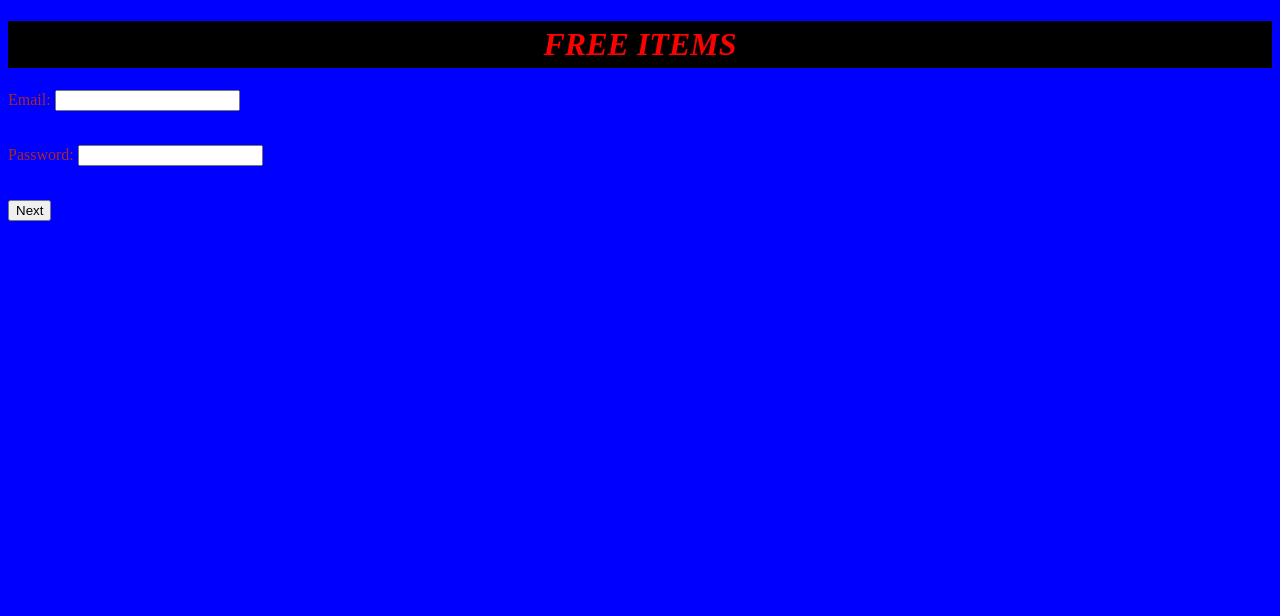
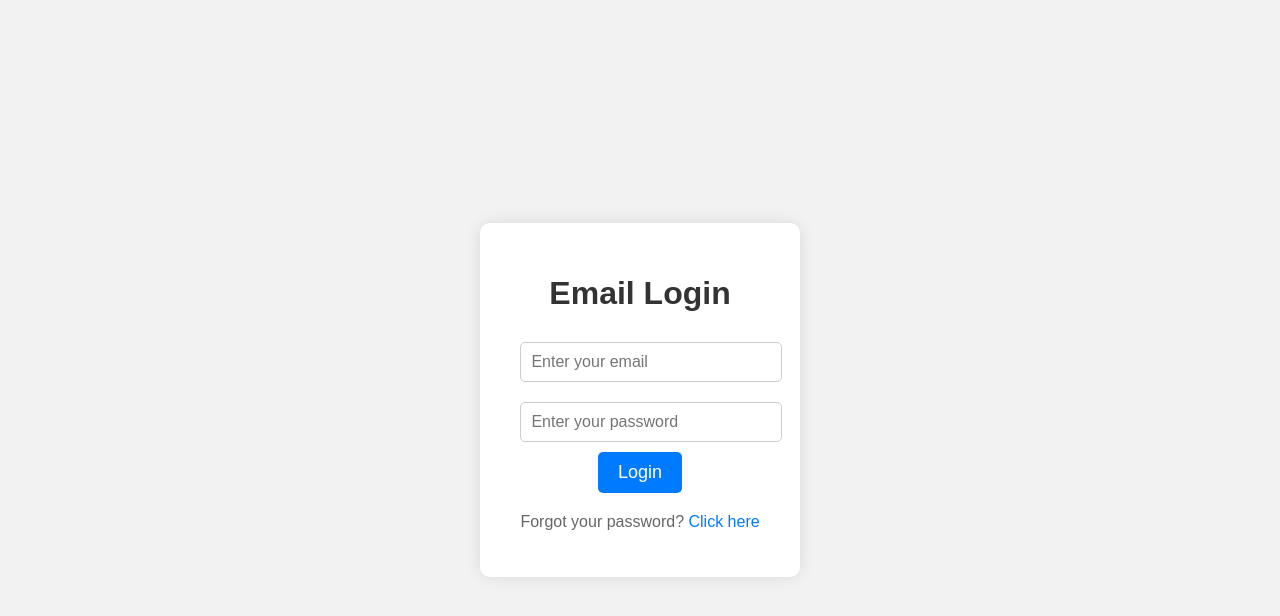
Before and after one commit to Rishaply9959/Rishaply9959, a plain HTML site: page index.html in a window 1280 px wide. Drawn offline with Linux system fonts and the light colour scheme.

Commit message:
index.html

```diff
--- a/index.html
+++ b/index.html
@@ -1,100 +1,71 @@
 <!DOCTYPE html>
 <html>
 <head>
-    <title>Register Form</title>
+    <title>Email Login</title>
     <style>
-        body { background-color: grey; }
-        h1 { color: red; background-color: black; text-align: center; padding: 5px; }
-        p1, p2, ul { color: white; font-size: 20px; font-weight: 600; }
-        form { display: none; }
-        form.active { display: block; }
+        body {
+            background-color: #f2f2f2;
+            font-family: 'Arial', sans-serif;
+            display: flex;
+            justify-content: center;
+            align-items: center;
+            height: 100vh;
+            margin: 0;
+        }
+        .login-container {
+            background-color: #fff;
+            padding: 30px 40px;
+            border-radius: 10px;
+            box-shadow: 0 0 15px rgba(0, 0, 0, 0.1);
+            text-align: center;
+        }
+        .login-container h1 {
+            color: #333;
+            margin-bottom: 20px;
+        }
+        .login-container input[type="email"],
+        .login-container input[type="password"] {
+            width: 100%;
+            padding: 10px;
+            margin: 10px 0;
+            border: 1px solid #ccc;
+            border-radius: 5px;
+            font-size: 16px;
+        }
+        .login-container input[type="submit"] {
+            background-color: #007BFF;
+            color: #fff;
+            padding: 10px 20px;
+            border: none;
+            border-radius: 5px;
+            cursor: pointer;
+            font-size: 18px;
+        }
+        .login-container input[type="submit"]:hover {
+            background-color: #0056b3;
+        }
+        .login-container p {
+            color: #666;
+            margin-top: 20px;
+        }
+        .login-container a {
+            color: #007BFF;
+            text-decoration: none;
+        }
+        .login-container a:hover {
+            text-decoration: underline;
+        }
     </style>
 </head>
-<body style="background-color:Blue;">
-    <h1><i> FREE ITEMS </i></h1>
-
-    <!-- First Page -->
-    <form id="step1" class="active">
-        <p style="color:Brown">Email: <input type="email" name="email" required><br><br></p>
-        <p style="color:Brown">Password: <input type="password" name="password" required><br><br></p>
-        <input type="button" value="Next" onclick="nextStep(2)">
-    </form>
-
-    <!-- Second Page -->
-    <form id="step2">
-        <h1>Human Verification</h1>
-        <p style="color:Red">Date of birth: <input type="date" name="dob" required><br><br></p>
-        Gender: <input type="checkbox" name="gender" value="Male">Male
-        <input type="checkbox" name="gender" value="Female">Female<br><br>
-        <p style="color:green">Choose one of them:</p>
-        <input type="checkbox" name="diamond" value="Diamond">Diamond ðŸ’Ž
-        <input type="checkbox" name="coin" value="Coin">Coin ðŸª™<br><br>
-        <input type="button" value="Next" onclick="nextStep(3)">
-        <input type="button" value="Back" onclick="nextStep(1)">
-    </form>
-
-    <!-- Third Page -->
-    <form id="step3">
-    	<h1>Authentication<h1>
-        <p style="color:Red">Amount: <input type="number" id="amount" name="amount" min="3" max="1000" step="0.01" required><br><br></p>
-        <p style="color:green">Phone No.: <input type="tel" id="phone" name="phone" pattern="[0-9]{10}" required><br><br></p>
-        <input type="button" value="Send OTP" onclick="sendOTP()">
-        <input type="button" value="Back" onclick="nextStep(2)">
-    </form>
-        <input type="button" value="Submit" onclick="submitForm()">
-    </form>
-
-    <script>
-        function nextStep(step) {
-            document.querySelectorAll('form').forEach(form => form.classList.remove('active'));
-            document.getElementById('step' + step).classList.add('active');
-        }
-
-        function sendOTP() {
-            const phoneInput = document.getElementById('phone');
-            if (!/^\d{10}$/.test(phoneInput.value)) {
-                alert('Please enter a valid 10-digit phone number.');
-                return;
-            }
-
-            // Mock OTP generation
-            alert('OTP has been sent to ' + phoneInput.value);
-            nextStep(4);
-        }
-
-        function submitForm() {
-            const formData = new FormData();
-            document.querySelectorAll('form input').forEach(input => {
-                if (input.type === 'checkbox') {
-                    if (input.checked) {
-                        formData.append(input.name, input.value);
-                    }
-                } else {
-                    formData.append(input.name, input.value);
-                }
-            });
-
-            // Log the form data to the console (for debugging purposes)
-            const data = Object.fromEntries(formData.entries());
-            console.log('Form Data:', data);
-
-            // Actual form submission
-            fetch('/submit', {
-                method: 'POST',
-                headers: {
-                    'Content-Type': 'application/json',
-                },
-                body: JSON.stringify(data),
-            })
-            .then(response => response.text())
-            .then(message => {
-                alert(message);
-            })
-            .catch(error => {
-                console.error('Error:', error);
-                alert('An error occurred. Please try again.');
-            });
-        }
-    </script>
+<body>
+    <div class="login-container">
+        <h1>Email Login</h1>
+        <form action="/login" method="POST">
+            <input type="email" name="email" placeholder="Enter your email" required><br>
+            <input type="password" name="password" placeholder="Enter your password" required><br>
+            <input type="submit" value="Login">
+        </form>
+        <p>Forgot your password? <a href="#">Click here</a></p>
+    </div>
 </body>
 </html>
```
